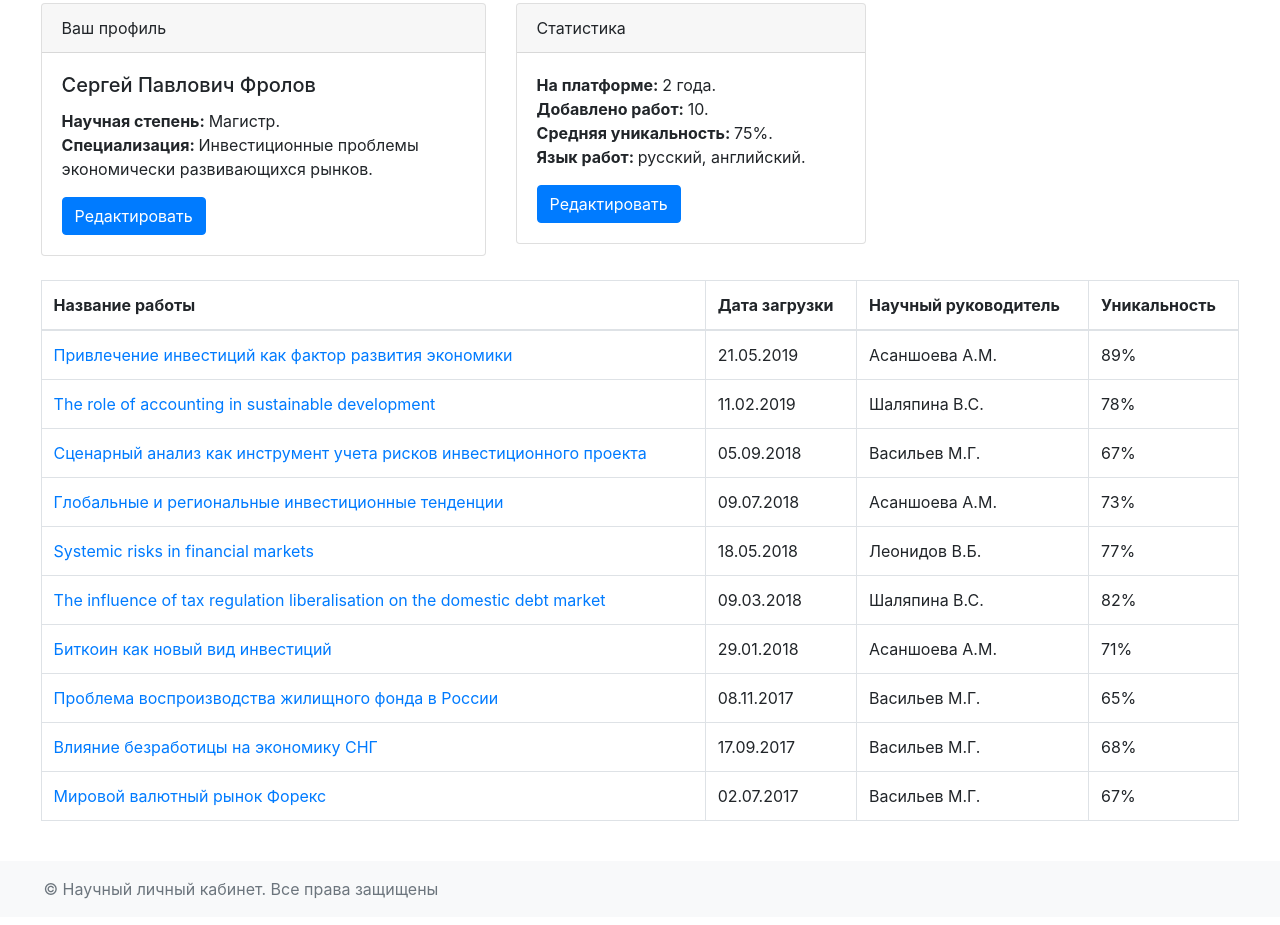
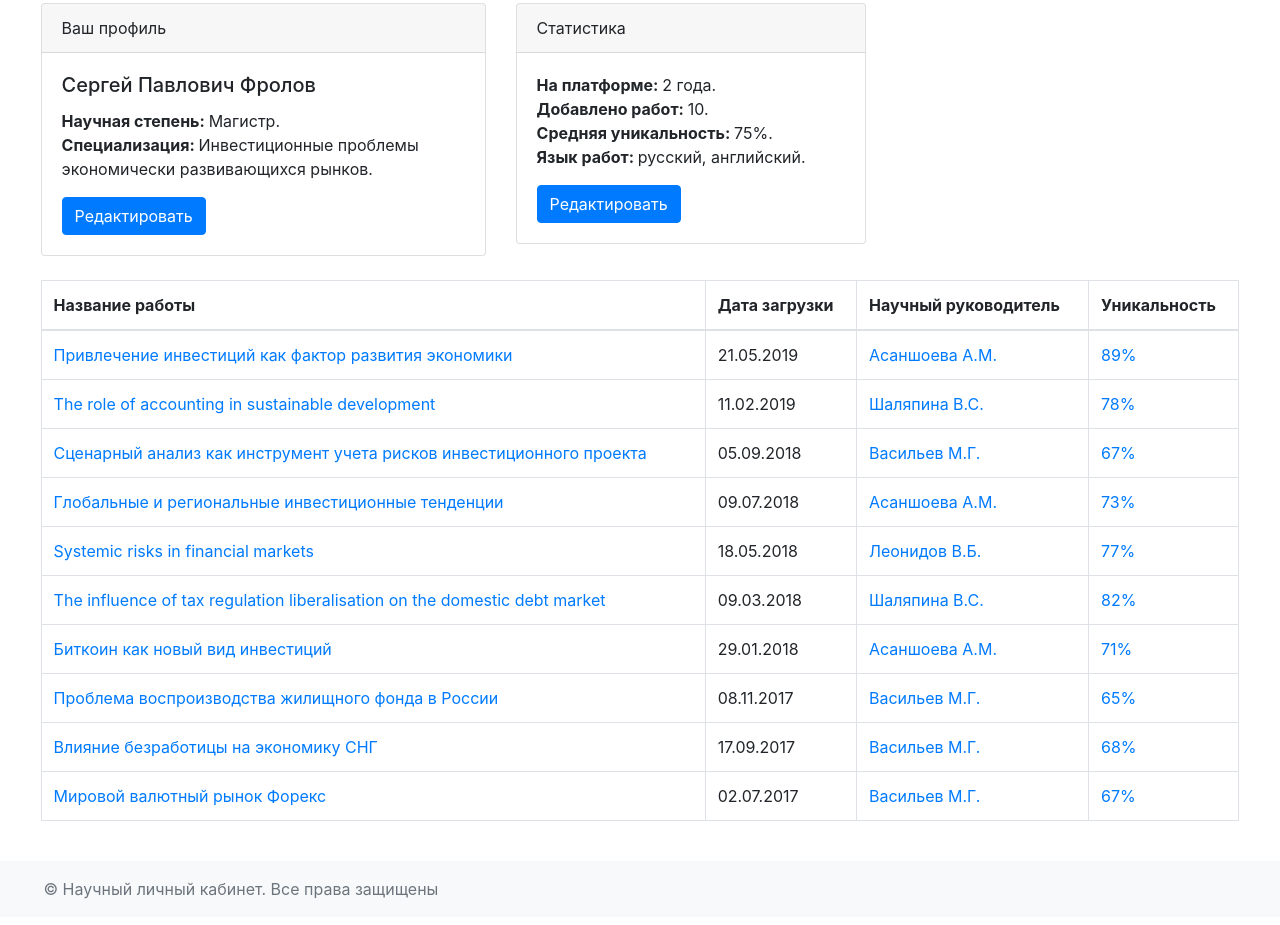
Before and after one commit to ValWar/bootstrap_first, a plain HTML site: page index.html in a window 1280 px wide. Shown: the part 472-1397 px from the top of the page. Drawn offline with nearby package versions, Linux system fonts and the light colour scheme.

Commit message:
Обновление
Добавила ссылки в таблице

```diff
--- a/index.html
+++ b/index.html
@@ -90,63 +90,63 @@
             <td> <a href="#" class="text-decoration-none">Привлечение инвестиций
                 как фактор развития экономики</a></td>
             <td>21.05.2019</td>
-            <td>Асаншоева А.М.</td>
-            <td>89%</td>
+            <td><a href="#" class="text-decoration-none">Асаншоева А.М.</a></td>
+            <td><a href="#" class="text-decoration-none">89%</a></td>
           </tr>
           <tr>
             <td><a href="#" class="text-decoration-none">The role of accounting in sustainable development</a></td>
             <td>11.02.2019</td>
-            <td>Шаляпина В.С.</td>
-            <td>78%</td>
+            <td><a href="#" class="text-decoration-none">Шаляпина В.С.</a></td>
+            <td><a href="#" class="text-decoration-none">78%</a></td>
           </tr>
           <tr>
             <td><a href="#" class="text-decoration-none">Сценарный анализ как инструмент учета рисков инвестиционного
                 проекта</a></td>
             <td>05.09.2018</td>
-            <td>Васильев М.Г.</td>
-            <td>67%</td>
+            <td><a href="#" class="text-decoration-none">Васильев М.Г.</a></td>
+            <td><a href="#" class="text-decoration-none">67%</a></td>
           </tr>
           <tr>
             <td><a href="#" class="text-decoration-none">Глобальные и региональные инвестиционные тенденции</a></td>
             <td>09.07.2018</td>
-            <td>Асаншоева А.М.</td>
-            <td>73%</td>
+            <td><a href="#" class="text-decoration-none">Асаншоева А.М.</a></td>
+            <td><a href="#" class="text-decoration-none">73%</a></td>
           </tr>
           <tr>
             <td><a href="#" class="text-decoration-none">Systemic risks in financial markets</a></td>
             <td>18.05.2018</td>
-            <td>Леонидов В.Б.</td>
-            <td>77%</td>
+            <td><a href="#" class="text-decoration-none">Леонидов В.Б.</a></td>
+            <td><a href="#" class="text-decoration-none">77%</a></td>
           </tr>
           <tr>
             <td><a href="#" class="text-decoration-none">The influence of tax regulation liberalisation on the domestic debt market</a></td>
             <td>09.03.2018</td>
-            <td>Шаляпина В.С.</td>
-            <td>82%</td>
+            <td><a href="#" class="text-decoration-none">Шаляпина В.С.</a></td>
+            <td><a href="#" class="text-decoration-none">82%</a></td>
           </tr>
           <tr>
             <td><a href="#" class="text-decoration-none">Биткоин как новый вид инвестиций</a></td>
             <td>29.01.2018</td>
-            <td>Асаншоева А.М.</td>
-            <td>71%</td>
+            <td><a href="#" class="text-decoration-none">Асаншоева А.М.</a></td>
+            <td><a href="#" class="text-decoration-none">71%</a></td>
           </tr>
           <tr>
             <td><a href="#" class="text-decoration-none">Проблема воспроизводства жилищного фонда в России</a></td>
             <td>08.11.2017</td>
-            <td>Васильев М.Г.</td>
-            <td>65%</td>
+            <td><a href="#" class="text-decoration-none">Васильев М.Г.</a></td>
+            <td><a href="#" class="text-decoration-none">65%</a></td>
           </tr>
           <tr>
             <td><a href="#" class="text-decoration-none">Влияние безработицы на экономику СНГ</a></td>
             <td>17.09.2017</td>
-            <td>Васильев М.Г.</td>
-            <td>68%</td>
+            <td><a href="#" class="text-decoration-none">Васильев М.Г.</a></td>
+            <td><a href="#" class="text-decoration-none">68%</a></td>
           </tr>
           <tr>
             <td><a href="#" class="text-decoration-none">Мировой валютный рынок Форекс</a></td>
             <td>02.07.2017</td>
-            <td>Васильев М.Г.</td>
-            <td>67%</td>
+            <td><a href="#" class="text-decoration-none">Васильев М.Г.</a></td>
+            <td><a href="#" class="text-decoration-none">67%</a></td>
           </tr>
 
         </tbody>
```
